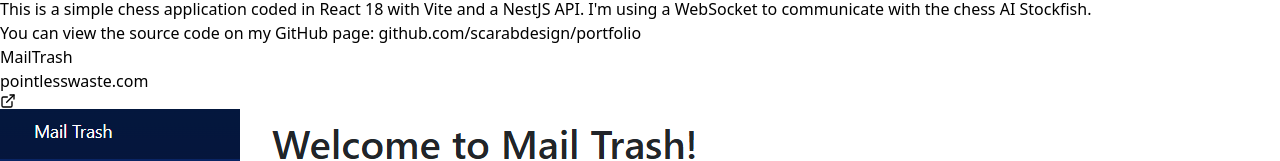
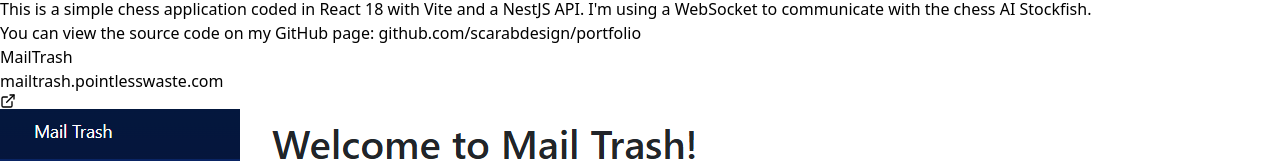
Before and after one commit to scarabdesign/portfolio, a React (Vite) app in the folder portfolio-public/: page /samples in a window 1280 px wide. Shown: the part 11233-11394 px from the top of the page. Built offline with nearby package versions, Linux system fonts and the light colour scheme; no server answers.

Commit message:
putting mail trash in a subdomain

```diff
--- a/portfolio-public/src/Samples.tsx
+++ b/portfolio-public/src/Samples.tsx
@@ -336,8 +336,8 @@
           <SubDivider
             id="mailtrash"
             title='MailTrash'
-            location='pointlesswaste.com'
-            link='https://pointlesswaste.com'
+            location='mailtrash.pointlesswaste.com'
+            link='https://mailtrash.pointlesswaste.com'
           >
             <div className="grid grid-cols-1 lg:grid-cols-3 gap-6 print:grid-cols-3 print:gap-3">
               <div className="lg:col-span-2 print:col-span-1">
```
Also changed, not shown: 1 other file (tests, documents, lock files or other folders).
